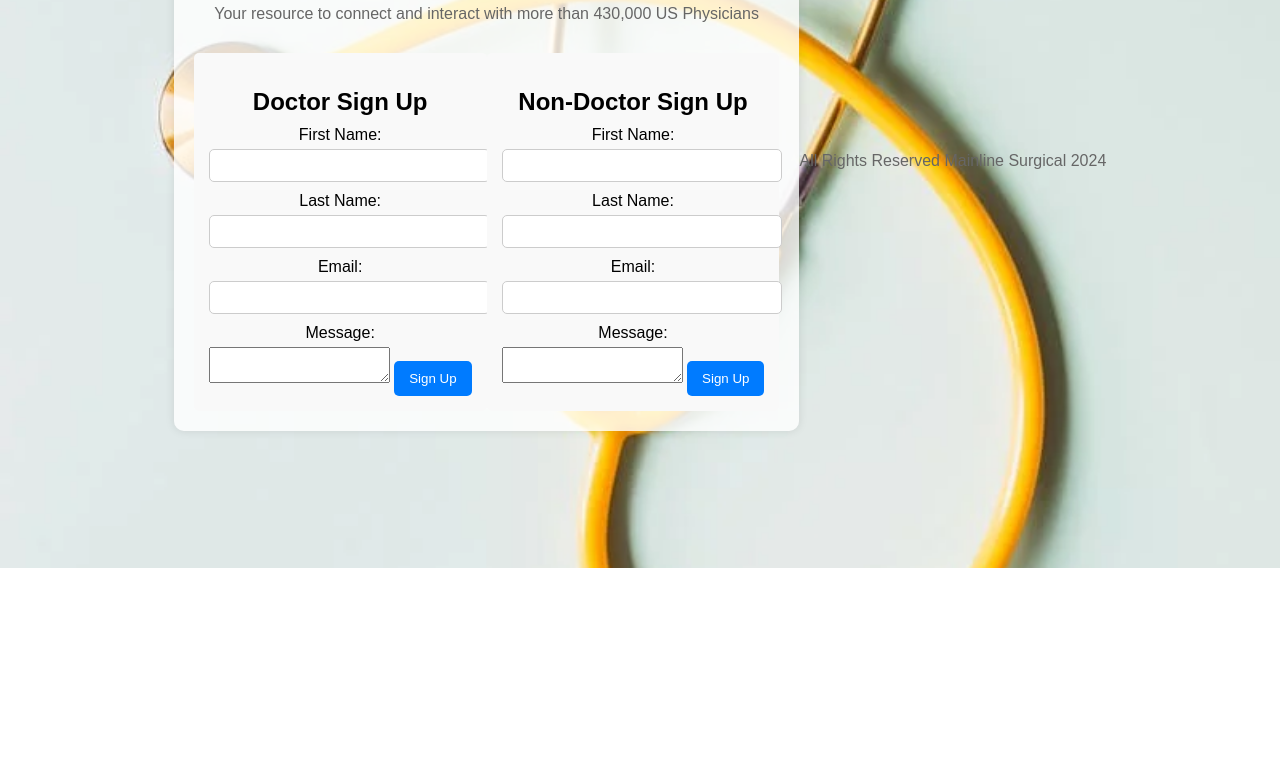
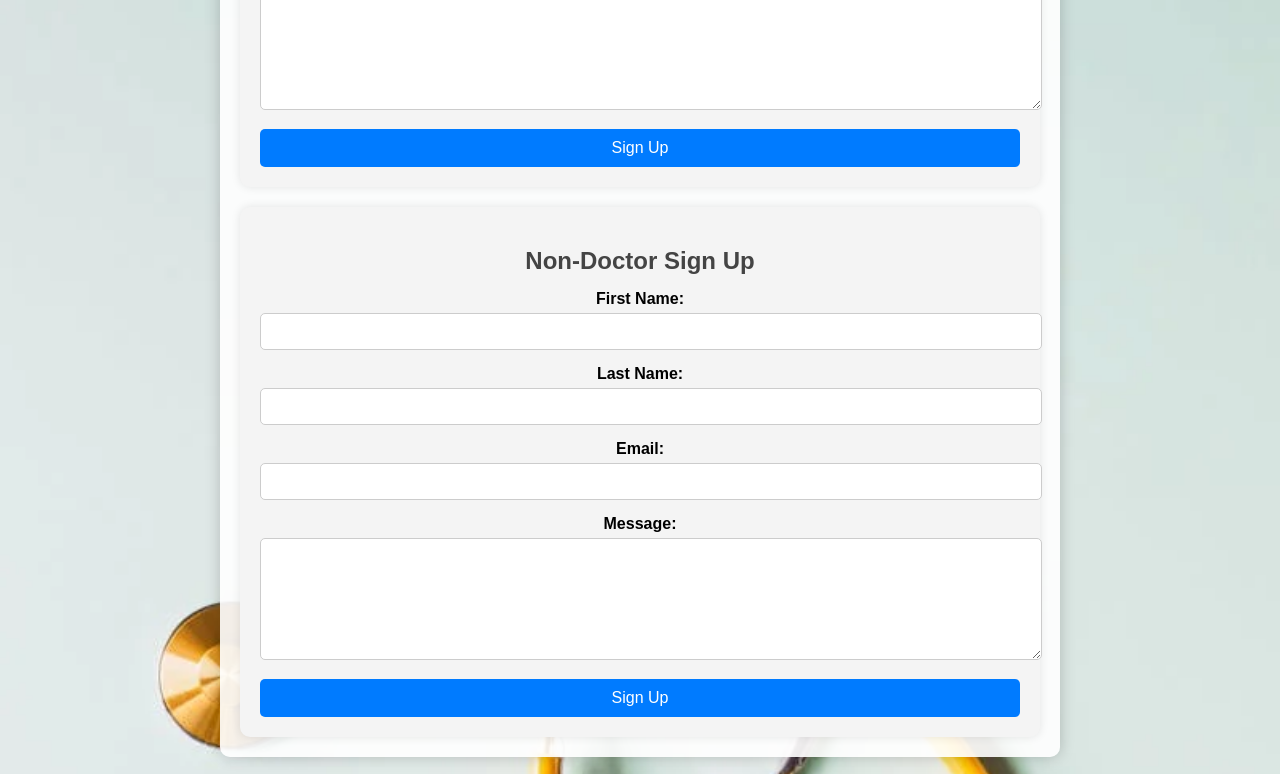
Before and after one commit to Shiven14/drcricle, a plain HTML site: page index.html in a window 1280 px wide. Shown: the part 232-1006 px from the top of the page. Before the commit the page ends 800 px from the top, so only its background shows below. Drawn offline with Linux system fonts and the light colour scheme; files that its build step writes are made by us from their sources; files whose address does not match are found by name.

Commit message:
Update styles.css

```diff
--- a/styles.css
+++ b/styles.css
@@ -3,6 +3,7 @@ body {
     margin: 0;
     padding: 0;
     display: flex;
+    flex-direction: column;
     justify-content: center;
     align-items: center;
     height: 100vh;
@@ -12,61 +13,81 @@ body {
 
 .container {
     text-align: center;
-    background-color: rgba(255, 255, 255, 0.8); /* Slight transparency */
+    background-color: rgba(255, 255, 255, 0.9); /* Slight transparency */
+    padding: 20px;
+    border-radius: 10px;
+    box-shadow: 0 0 15px rgba(0, 0, 0, 0.2);
+    width: 80%;
+    max-width: 800px;
+}
+
+h1 {
+    color: #333;
+    margin-bottom: 20px;
+    font-size: 2.5em;
+}
+
+p {
+    color: #555;
+    margin-bottom: 40px;
+    font-size: 1.2em;
+}
+
+.form-container {
+    display: flex;
+    flex-direction: column;
+    gap: 20px;
+}
+
+.form-section {
+    background-color: #f4f4f4;
     padding: 20px;
     border-radius: 10px;
     box-shadow: 0 0 10px rgba(0, 0, 0, 0.1);
 }
 
-h1 {
-    color: #333;
-    margin-bottom: 20px;
-}
-
-p {
-    color: #666;
-    margin-bottom: 30px;
-}
-
-.form-container {
-    display: flex;
-    justify-content: space-around;
-    margin-top: 20px;
-}
-
-.form-section {
-    background-color: #f9f9f9;
-    padding: 15px;
-    border-radius: 5px;
-    width: 45%;
-}
-
 h2 {
-    margin-bottom: 10px;
+    margin-bottom: 15px;
+    color: #444;
 }
 
 label {
     display: block;
     margin-bottom: 5px;
+    font-weight: bold;
 }
 
-input {
+input, textarea {
     width: 100%;
-    padding: 8px;
-    margin-bottom: 10px;
+    padding: 10px;
+    margin-bottom: 15px;
     border: 1px solid #ccc;
     border-radius: 5px;
 }
 
+textarea {
+    resize: vertical;
+    height: 100px;
+}
+
 button {
-    padding: 10px 15px;
+    width: 100%;
+    padding: 10px 0;
     background-color: #007bff;
     color: white;
     border: none;
     border-radius: 5px;
     cursor: pointer;
+    font-size: 1em;
 }
 
 button:hover {
     background-color: #0056b3;
 }
+
+footer {
+    margin-top: 20px;
+    text-align: center;
+    font-size: 0.9em;
+    color: #888;
+}
```
